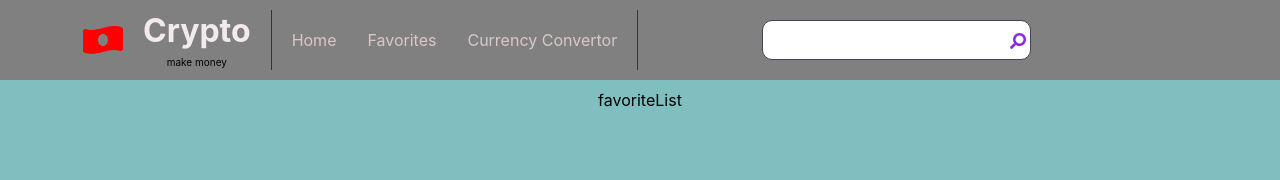
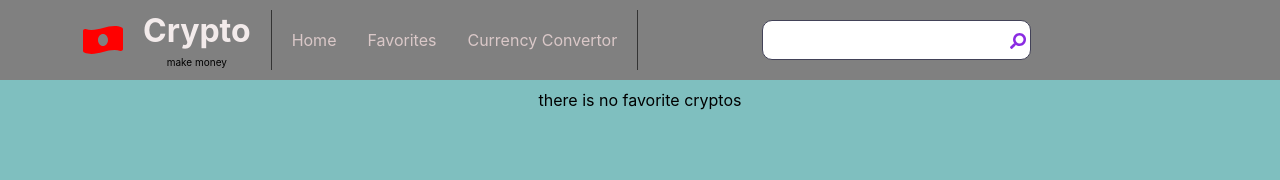
Before and after one commit to behzadiv/Crypto-Currency-Tracker, a React (Create React App) app: page /favorites in a window 1280 px wide. Shown: the top 180 px of the page. Built offline with nearby package versions, Linux system fonts and the light colour scheme; the HTML template or start-up script is replaced by a standard one.

Commit message:
handle add & remove favorite cryptos

```diff
--- a/src/components/Crypto/Crypto.css
+++ b/src/components/Crypto/Crypto.css
@@ -30,7 +30,12 @@ img{
     align-items: center;
     margin-left: 20px;
 }
-
+.notFavorite{
+    cursor: pointer;
+    margin-right: 10px;
+}
 .favorite{
     cursor: pointer;
+    margin-right: 10px;
+    color:rgba(182, 182, 34, 0.705)
 }
--- a/src/components/Crypto/Crypto.jsx
+++ b/src/components/Crypto/Crypto.jsx
@@ -3,7 +3,7 @@ import { FontAwesomeIcon } from '@fortawesome/react-fontawesome'
 import { faStar} from '@fortawesome/free-solid-svg-icons'
 import { useRef, useState } from "react"
 
-const Crypto = ({symbol,logo,price,name,daily,number,addToList}) => {
+const Crypto = ({symbol,logo,price,name,daily,number,addToList,isFavorite}) => {
     const oneDay = daily
 
     const convertVolume=(volume)=>{
@@ -29,7 +29,7 @@ const Crypto = ({symbol,logo,price,name,daily,number,addToList}) => {
         <div className="cryptoRow">
             <h5>{ true ? number+1 : number}</h5>
             <div className="cryptoName">
-                <span className="favorite" onClick={addFavorite}><FontAwesomeIcon icon={faStar}/></span>
+                <span className={isFavorite ? "favorite" : "notFavorite" }onClick={addFavorite}><FontAwesomeIcon icon={faStar}/></span>
                 <img src={logo} alt=""/>
                 <h3>{name}</h3>
             </div>
--- a/src/components/CryptoList/CryptoList.jsx
+++ b/src/components/CryptoList/CryptoList.jsx
@@ -5,10 +5,13 @@ import Navbar from "../Navbar/Navbar"
 const CryptoList = ({allData,addToList}) => {
     //console.log(allData);
     const[searchData,setSearchData]=useState([])
+    const data = JSON.parse( localStorage.getItem("data"))
+
     const renderCryptoList=()=>{
         return(
             allData.map((item)=>{
                 return(
+
                  <Crypto
                   number ={allData.indexOf(item)}
                   key={item.id}
@@ -18,7 +21,9 @@ const CryptoList = ({allData,addToList}) => {
                   name = {item.name}
                   daily = {item["1d"]}
                   addToList={addToList}
+                  isFavorite ={data.includes(item.id)}
                   />
+
                 )
              })
         )
--- a/src/pages/Favorite.jsx
+++ b/src/pages/Favorite.jsx
@@ -1,8 +1,36 @@
+import { useEffect, useState } from "react";
+import CryptoList from "../components/CryptoList/CryptoList";
+import axios from "axios"
+
 const Favorite = () => {
-    return (
-        <div>
-            <p>favoriteList</p>
-        </div>
+        const data = JSON.parse( localStorage.getItem("data"))
+        const[allData , setAllData]= useState([])
+        //console.log(data);
+        const addToFavoriteList = (item)=>{
+            const index = data.indexOf(item)
+            //console.log(item,data,index);
+            if(index>-1){
+                data.splice(index,1)
+                localStorage.setItem("data",JSON.stringify(data))
+            }
+        }
+        useEffect(()=>{
+            let isMounted= true;
+            if(data && data.length){axios.get(`https://api.nomics.com/v1/currencies/ticker?key=2894a1f621619bd9c9778bcb9b476fcc211f623d&ids=${data}&interval=1h,1d,7d,30d,365d&convert=USD&_ga=2.244143877.18783313.1633931534-1081431702.1633931534&per-page=200`
+            )
+           .then((response)=>{
+
+               if(isMounted)setAllData(response.data)
+            })
+            .catch((error)=>{
+                console.log(error);
+            })}
+            return()=>{isMounted = false}
+        },[data])
+        return (
+            <div>
+               {allData.length ? <CryptoList allData = {allData} addToList={addToFavoriteList}/ > : <p>there is no favorite cryptos</p>}
+            </div>
      );
 }
 
--- a/src/pages/HomePage.jsx
+++ b/src/pages/HomePage.jsx
@@ -8,13 +8,21 @@ const HomePage = () => {
     const[allData,setAllData]=useState([])
     const[filteredData,setFilteredData]=useState([])
     const [myList,setMyList]=useState([])
-    const[favoriteList,setFavoriteList]=useState(["BTC","ETH"])
+    const[favoriteList,setFavoriteList]=useState( JSON.parse( localStorage.getItem("data"))||[])
     const[showFavoriteList,setShowFavoriteList]=useState(false)
 
 
     const addToFavoriteList = (item)=>{
         console.log(item);
-        setFavoriteList([...favoriteList,item])
+        if(!favoriteList.includes(item))setFavoriteList([...favoriteList,item])
+        else {
+            const index = favoriteList.indexOf(item)
+            if(index>-1){
+                favoriteList.splice(index,1)
+                localStorage.setItem("data",JSON.stringify(favoriteList))
+
+            }
+        }
     }
     const showFavorite = ()=>{
         setShowFavoriteList(true)
@@ -27,25 +35,26 @@ const HomePage = () => {
 
     const myRequest = ()=>{
         //console.log(showFavoriteList);
+
         axios.get(`https://api.nomics.com/v1/currencies/ticker?key=2894a1f621619bd9c9778bcb9b476fcc211f623d&ids=${showFavoriteList ? favoriteList : myList}&interval=1h,1d,7d,30d,365d&convert=USD&_ga=2.244143877.18783313.1633931534-1081431702.1633931534&per-page=200`
         )
         .then((response)=>{
-
             setAllData(response.data)
             setFilteredData(response.data)
         })
         .catch((error)=>{
             console.log(error);
         })
+
     }
 
     useEffect(()=>{
         myRequest()
         var myInterval =setInterval(myRequest,5000);
+        localStorage.setItem("data",JSON.stringify(favoriteList))
 
 
-
-    },[])
+    },[favoriteList])
 
     const searchInput=(input)=>{
 
```
Lines whose indentation alone changed are shown as unchanged.
